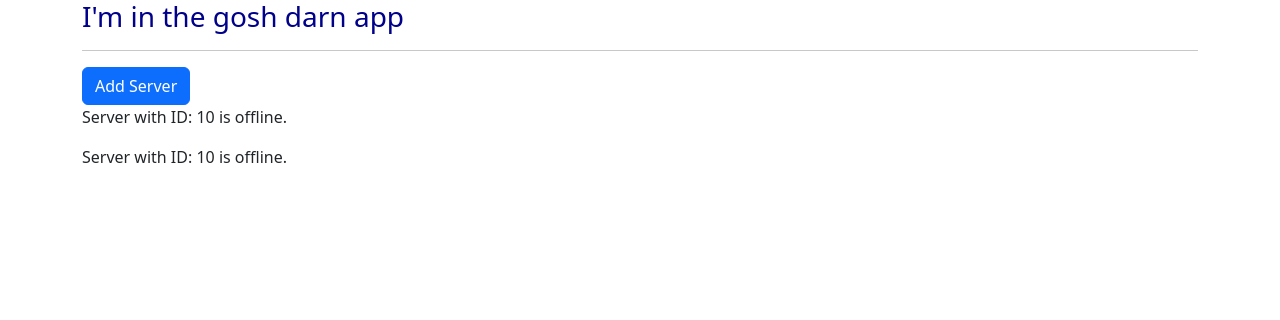
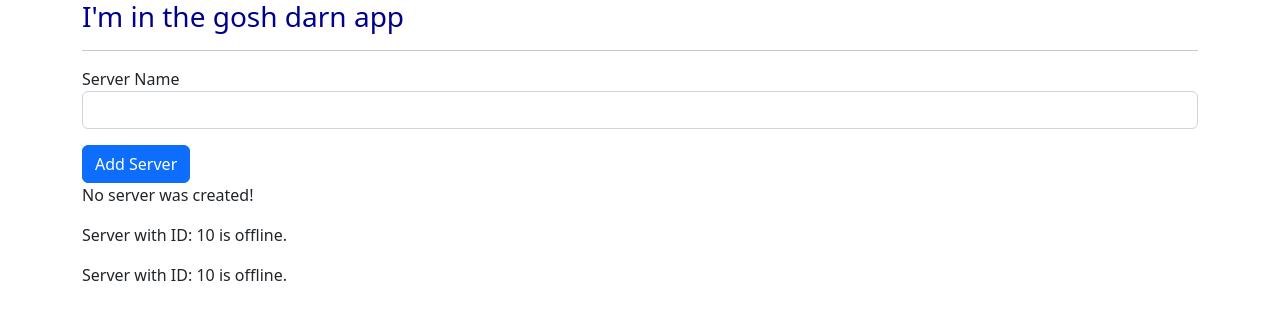
Before and after one commit to prm20/angular, an Angular app in the folder udemy course/my-first-app/: page / in a window 1280 px wide. Shown: the top 320 px of the page. Built offline with nearby package versions, Linux system fonts and the light colour scheme.

Commit message:
added event binding

```diff
--- a/udemy course/my-first-app/src/app/servers/servers.component.html
+++ b/udemy course/my-first-app/src/app/servers/servers.component.html
@@ -1,4 +1,14 @@
-<button class="btn btn-primary" [disabled]="!allowNewServer">Add Server</button>
+<label>Server Name</label>
+
+<input type="text" class="form-control" (input)="onUpdateServerName($event)" />
+
+<p>{{ serverName }}</p>
+
+<button class="btn btn-primary" [disabled]="!allowNewServer" (click)="onCreateServer()">
+  Add Server
+</button>
+<!-- <p [innerText]="allowNewServer"></p> -->
+<p>{{ serverCreationStatus }}</p>
 
 <app-server></app-server>
 <app-server></app-server>
--- a/udemy course/my-first-app/src/app/servers/servers.component.ts
+++ b/udemy course/my-first-app/src/app/servers/servers.component.ts
@@ -4,20 +4,26 @@
   selector: 'app-servers',
   templateUrl: './servers.component.html',
   // template: '<app-server></app-server><app-server></app-server>',
-  styleUrls: ['./servers.component.css']
+  styleUrls: ['./servers.component.css'],
 })
 export class ServersComponent {
   allowNewServer: boolean = false;
+  serverCreationStatus: string = 'No server was created!';
+  serverName = '';
 
   constructor() {
     setTimeout(() => {
-      this.allowNewServer = true
-    },2000)
-
+      this.allowNewServer = true;
+    }, 2000);
   }
 
-  ngOnInit(){
+  ngOnInit() {}
 
+  onCreateServer() {
+    this.serverCreationStatus = 'Server was created!';
   }
 
+  onUpdateServerName(event: Event) {
+    this.serverName = (<HTMLInputElement>event.target).value;
+  }
 }
```
